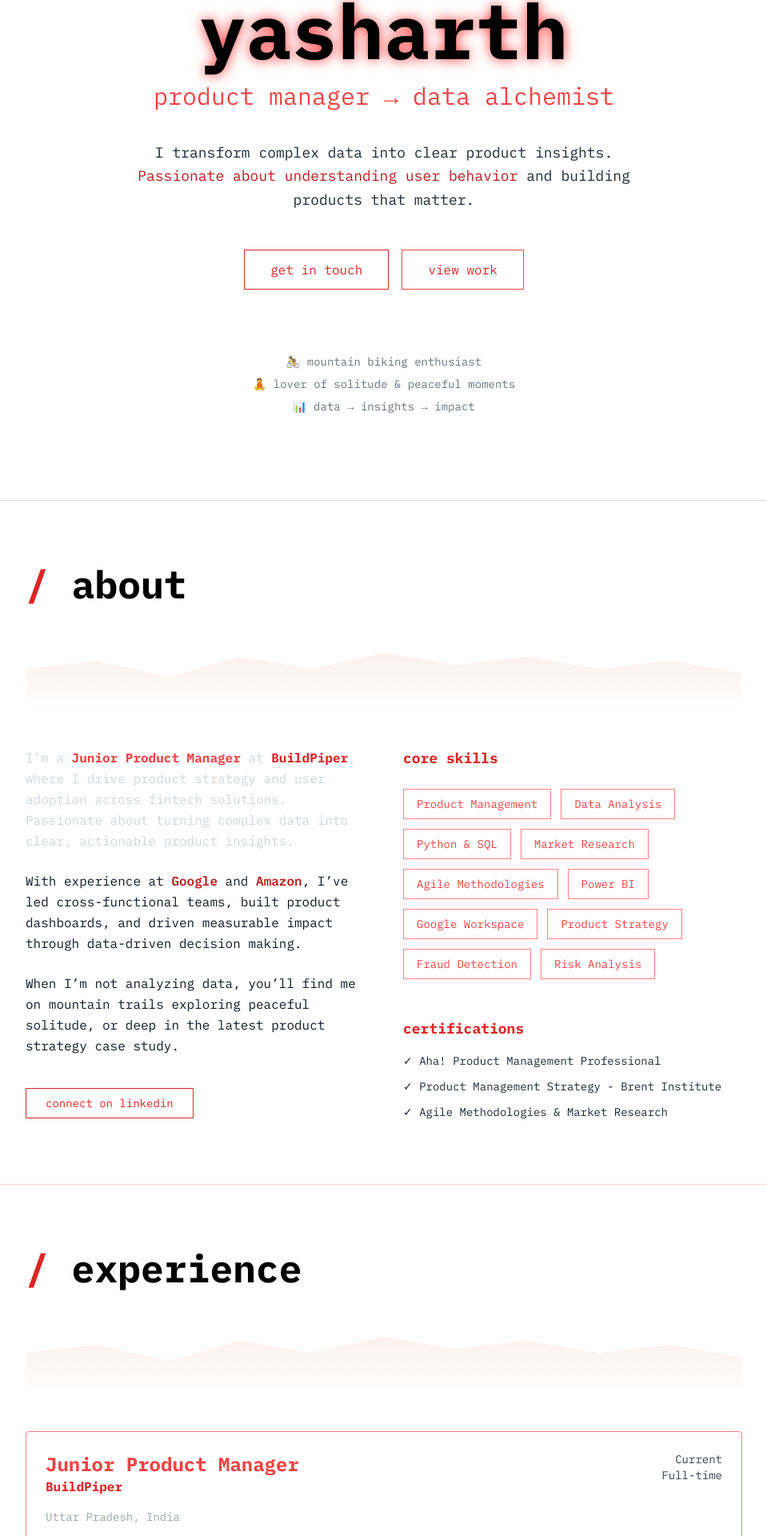
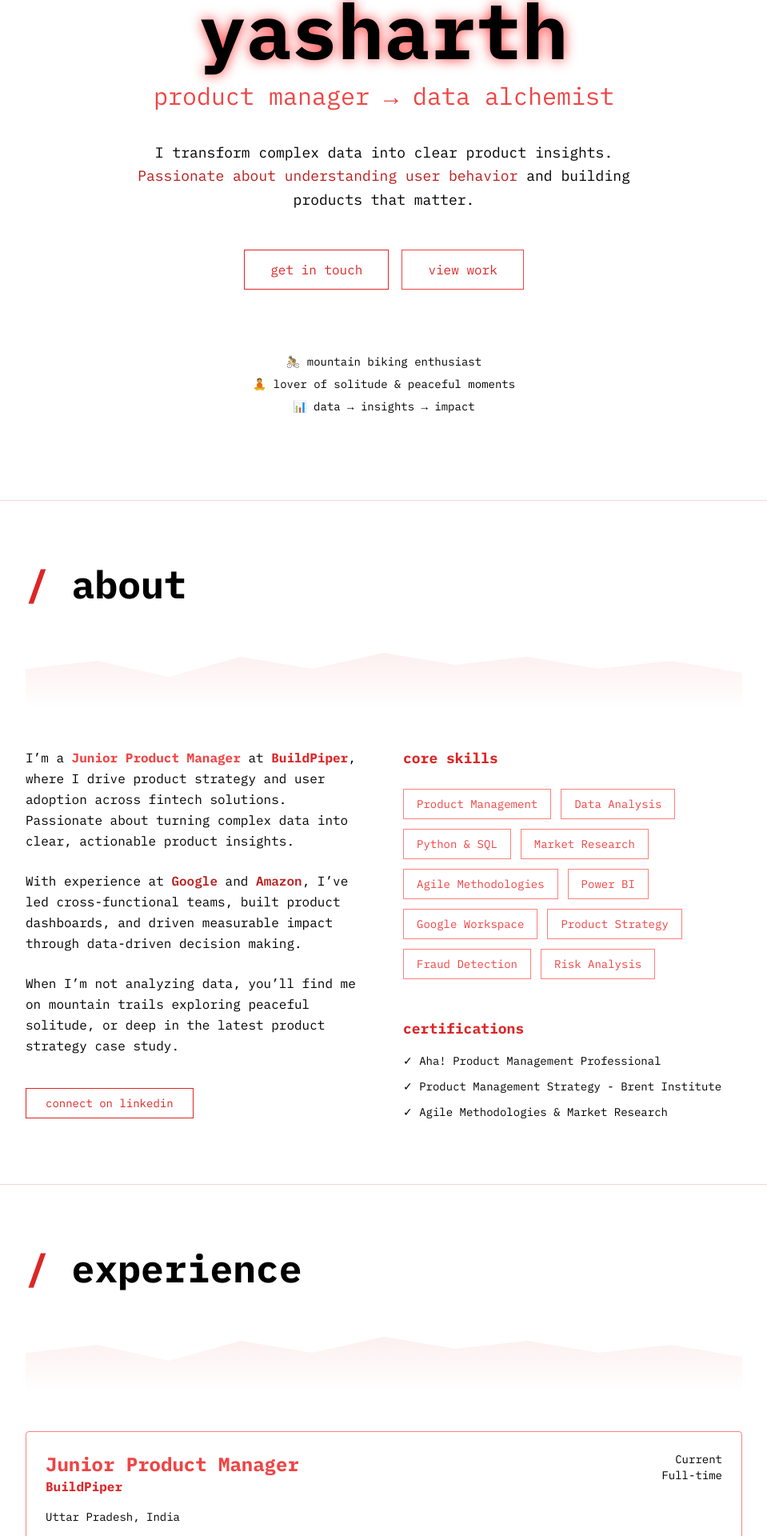
Before and after one commit to yasharthrai/My-Next-Portfolio, a Next.js app: page / in a window 1280 px wide. Shown: the part 175-2095 px from the top of the page at 80% size, without its empty margins (160-1119 px from the left). Built offline with nearby package versions, Linux system fonts and the light colour scheme.

Commit message:
Remove all grey text - use only black and red colors

```diff
--- a/components/About.tsx
+++ b/components/About.tsx
@@ -24,16 +24,16 @@ const About = () => {
 
         <div className="grid md:grid-cols-2 gap-12">
           <div className="space-y-6">
-            <p className="text-gray-300 leading-relaxed hover:text-white transition-colors duration-300">
+            <p className="text-black leading-relaxed hover:text-red-700 transition-colors duration-300">
               I&rsquo;m a <span className="text-accent-light font-bold">Junior Product Manager</span> at <span className="text-accent font-bold hover:pulse-red cursor-pointer">BuildPiper</span>, where I drive product strategy and user adoption across fintech solutions. Passionate about turning complex data into clear, actionable product insights.
             </p>
 
-            <p className="text-gray-900 leading-relaxed">
+            <p className="text-black leading-relaxed">
               With experience at <span className="text-red-700 font-semibold">Google</span> and <span className="text-red-700 font-semibold">Amazon</span>,
               I&rsquo;ve led cross-functional teams, built product dashboards, and driven measurable impact through data-driven decision making.
             </p>
 
-            <p className="text-gray-900 leading-relaxed">
+            <p className="text-black leading-relaxed">
               When I&rsquo;m not analyzing data, you&rsquo;ll find me on mountain trails exploring peaceful solitude,
               or deep in the latest product strategy case study.
             </p>
@@ -68,7 +68,7 @@ const About = () => {
 
             <div className="mt-12">
               <h3 className="text-lg font-bold text-red-600 mb-4">certifications</h3>
-              <ul className="space-y-3 text-sm text-gray-800">
+              <ul className="space-y-3 text-sm text-black">
                 <li>✓ Aha! Product Management Professional</li>
                 <li>✓ Product Management Strategy - Brent Institute</li>
                 <li>✓ Agile Methodologies & Market Research</li>
--- a/components/Contact.tsx
+++ b/components/Contact.tsx
@@ -9,7 +9,7 @@ const Contact = () => {
           <div className="mountain-divider mx-auto max-w-md hover:animate-pulse"></div>
         </div>
 
-        <p className="text-xl text-gray-900 mb-12 max-w-2xl mx-auto">
+        <p className="text-xl text-black mb-12 max-w-2xl mx-auto">
           Interested in collaborating on product initiatives, data insights, or just want to chat about mountains and data?
         </p>
 
@@ -26,7 +26,7 @@ const Contact = () => {
 
           <p className="text-lg text-black">
             <span className="text-red-600 font-semibold">Location: </span>
-            <span className="text-gray-900">Noida, Uttar Pradesh, India</span>
+            <span className="text-black">Noida, Uttar Pradesh, India</span>
           </p>
         </div>
 
@@ -58,7 +58,7 @@ const Contact = () => {
         </div>
 
         <div className="p-8 bg-red-50 border border-red-300 rounded max-w-md mx-auto hover:border-red-600 hover:bg-red-100 transition-all duration-300">
-          <p className="text-sm text-gray-900 mb-4">
+          <p className="text-sm text-black mb-4">
             Fun fact: I believe the best ideas come after a peaceful mountain bike ride with no distractions.
             <span className="text-red-700 font-bold"> Let&rsquo;s brainstorm over coffee or a virtual call!</span>
           </p>
--- a/components/Experience.tsx
+++ b/components/Experience.tsx
@@ -64,17 +64,17 @@ const Experience = () => {
                   <h3 className="text-2xl font-bold text-accent-light group-hover:text-accent transition-colors">{exp.title}</h3>
                   <p className="text-accent font-bold group-hover:pulse-red">{exp.company}</p>
                 </div>
-                <div className="text-right text-sm text-gray-700">
+                <div className="text-right text-sm text-black">
                   <p>{exp.period}</p>
                   <p>{exp.type}</p>
                 </div>
               </div>
 
-              <p className="text-gray-400 text-sm mb-4">{exp.location}</p>
+              <p className="text-black text-sm mb-4">{exp.location}</p>
 
               <ul className="space-y-2">
                 {exp.achievements.map((achievement, i) => (
-                  <li key={i} className="text-gray-300 flex gap-3 group/item hover:text-white transition-colors" style={{ transitionDelay: `${i * 50}ms` }}>
+                  <li key={i} className="text-black flex gap-3 group/item hover:text-red-700 transition-colors" style={{ transitionDelay: `${i * 50}ms` }}>
                     <span className="text-accent flex-shrink-0 group-hover/item:animate-bounce">→</span>
                     <span>{achievement}</span>
                   </li>
@@ -88,8 +88,8 @@ const Experience = () => {
           <h3 className="text-lg font-bold text-accent mb-4 group-hover:pulse-red">education</h3>
           <div className="group-hover:translate-x-2 transition-transform duration-300">
             <p className="text-accent-light font-semibold group-hover:text-white transition-colors">B.S. in Mathematics</p>
-            <p className="text-gray-400">Veer Bahadur Singh Purvanchal University, Jaunpur</p>
-            <p className="text-sm text-gray-500">August 2018 - September 2021</p>
+            <p className="text-black">Veer Bahadur Singh Purvanchal University, Jaunpur</p>
+            <p className="text-sm text-black">August 2018 - September 2021</p>
           </div>
         </div>
       </div>
--- a/components/Hero.tsx
+++ b/components/Hero.tsx
@@ -11,7 +11,7 @@ const Hero = () => {
           </div>
         </div>
 
-        <p className="text-lg text-gray-800 mb-12 leading-relaxed max-w-2xl mx-auto">
+        <p className="text-lg text-black mb-12 leading-relaxed max-w-2xl mx-auto">
           I transform complex data into clear product insights.
           <span className="text-red-700"> Passionate about understanding user behavior </span>
           and building products that matter.
@@ -26,7 +26,7 @@ const Hero = () => {
           </button>
         </div>
 
-        <div className="text-sm text-gray-500 space-y-2 hover:pulse-red p-4 rounded transition-all duration-300 cursor-pointer">
+        <div className="text-sm text-black space-y-2 hover:pulse-red p-4 rounded transition-all duration-300 cursor-pointer">
           <p>🚴 mountain biking enthusiast</p>
           <p>🧘 lover of solitude & peaceful moments</p>
           <p>📊 data → insights → impact</p>
--- a/components/Projects.tsx
+++ b/components/Projects.tsx
@@ -43,10 +43,10 @@ const Projects = () => {
                 <h3 className="text-2xl font-bold text-accent-light group-hover:text-accent transition-colors group-hover:translate-x-2 duration-300">
                   {project.title}
                 </h3>
-                <span className="text-sm text-gray-400 group-hover:text-accent-light transition-colors">{project.period}</span>
+                <span className="text-sm text-black group-hover:text-red-700 transition-colors">{project.period}</span>
               </div>
 
-              <p className="text-gray-300 mb-6 group-hover:text-white transition-colors">{project.description}</p>
+              <p className="text-black mb-6 group-hover:text-red-700 transition-colors">{project.description}</p>
 
               <div className="flex flex-wrap gap-2 mb-6">
                 {project.skills.map((skill, i) => (
@@ -76,7 +76,7 @@ const Projects = () => {
 
         <div className="mt-16 p-8 bg-gradient-to-r from-accent/10 to-accent-light/5 border border-accent/20 rounded hover:from-accent/20 hover:to-white/5 hover:border-accent/50 hover:shadow-lg hover:scale-[1.02] transition-all duration-300 cursor-pointer group">
           <h3 className="text-lg font-bold text-accent mb-3 group-hover:pulse-red">more projects</h3>
-          <p className="text-gray-400 mb-4 group-hover:text-white transition-colors">
+          <p className="text-black mb-4 group-hover:text-red-700 transition-colors">
             Check out my <a href="https://github.com/yasarthrai" target="_blank" rel="noopener noreferrer" className="text-accent-light hover:text-accent hover:scale-110 inline-block transition-transform">GitHub</a> for more projects and open source contributions.
           </p>
         </div>
```
Also changed, not shown: components/Footer.tsx (+6 -6 lines).
